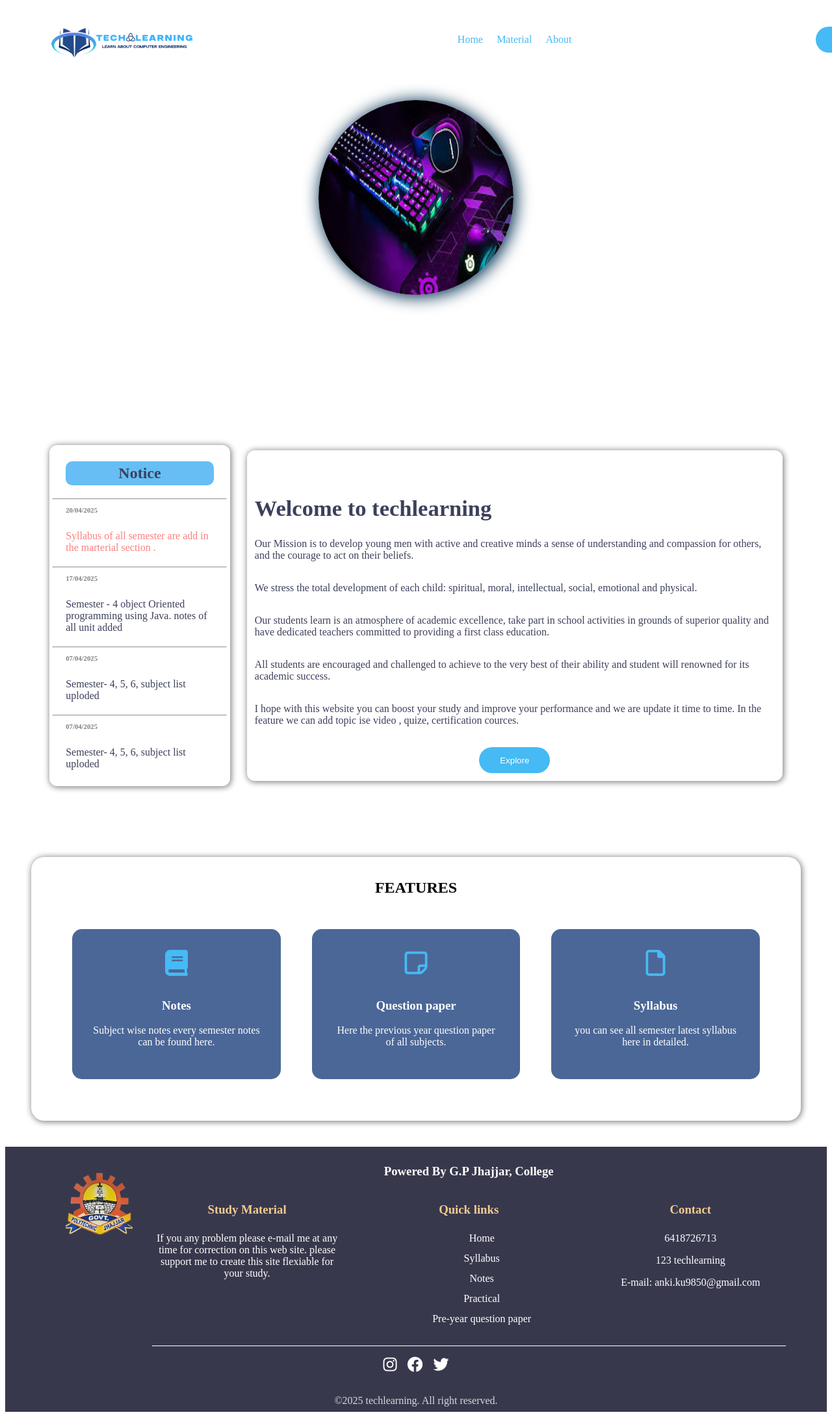
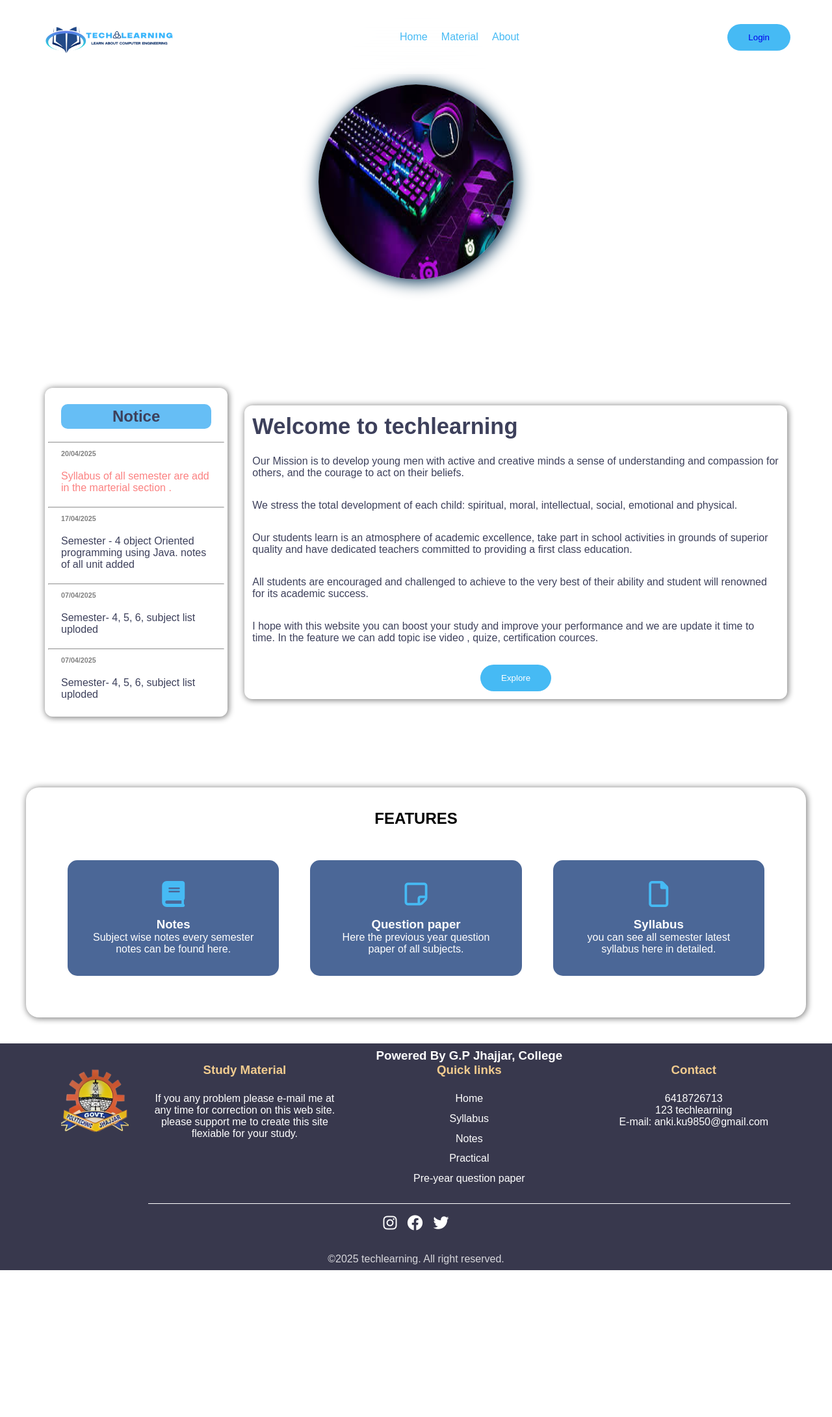
Before and after one commit to animehoodie/TECHLEARNING, a PHP site: page / in a window 1280 px wide. Shown: the whole page at 65% size. After the commit the page ends 1955 px from the top, so only its background shows below. Run offline with PHP 8.4, Linux system fonts and the light colour scheme.

Commit message:
third commit

```diff
--- a/style.css
+++ b/style.css
@@ -6,17 +6,17 @@
     --charcoal: #3d405b;
 }
 
-/*{
+*{
     margin: 0;
     padding: 0;
     box-sizing: border-box;
     font-family: 'poppins', sans-serif;
-}*/
+}
 
 body{
   background-color: white;
   color: var(--charcoal);
-  overflow: hidden;
+
 }
 /* modern header */
 header{
```
